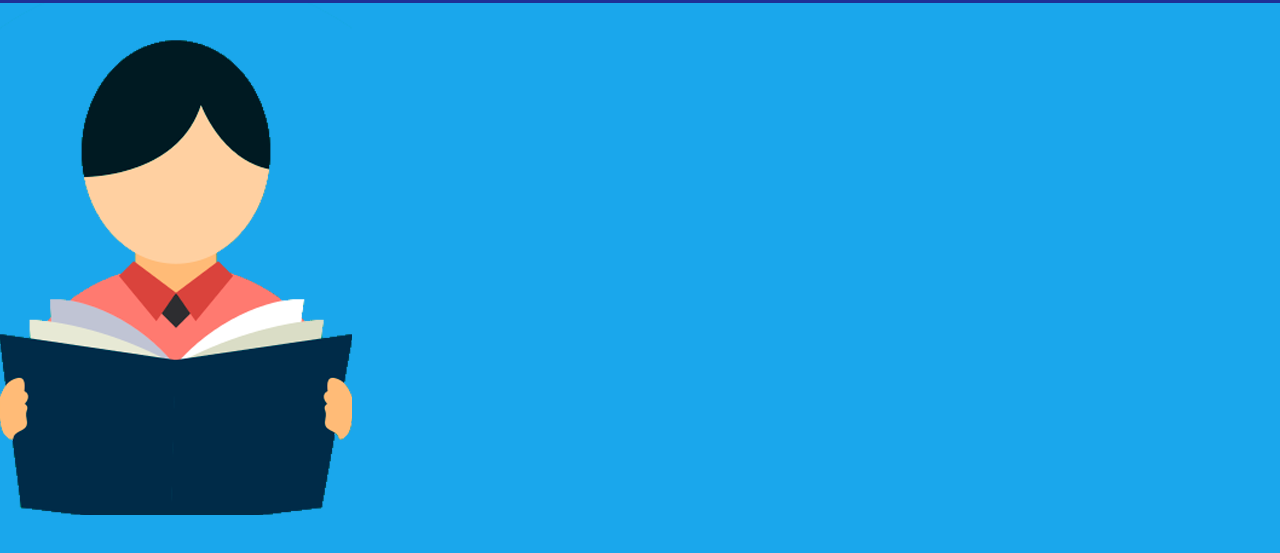
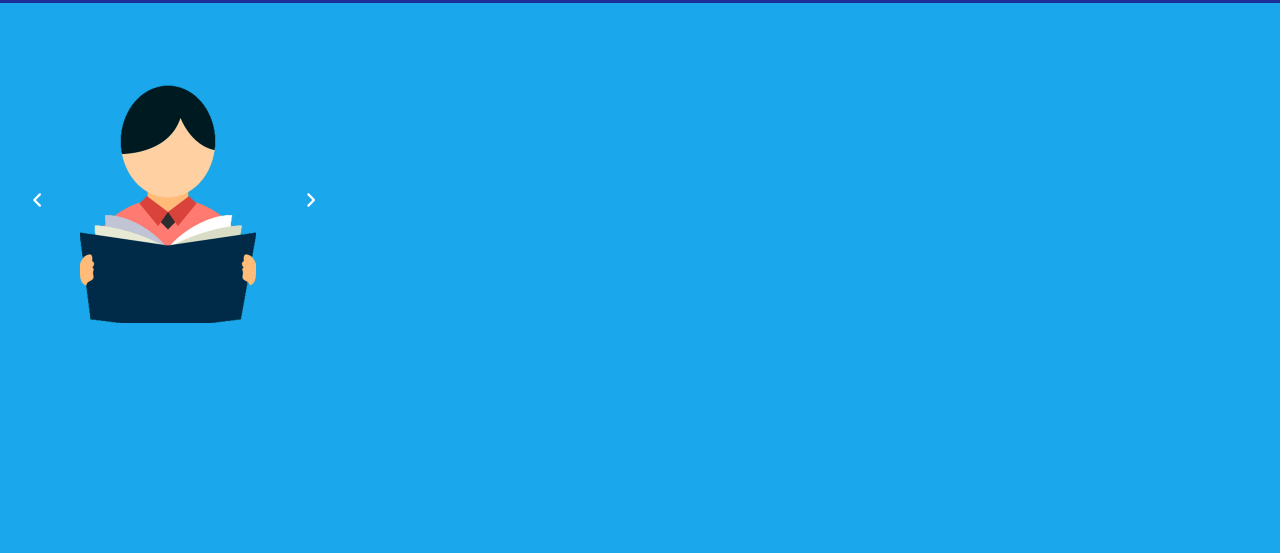
Before and after one commit to MustafaCebeci/StajTakipOtomasyonu, a website: page public/html/index.html in a window 1280 px wide. Shown: the part 109-662 px from the top of the page. Drawn offline with Linux system fonts and the light colour scheme.

Commit message:
giriş türü için gerekli sliderın butonları ayarlandı

```diff
--- a/app.js
+++ b/app.js
@@ -6,6 +6,7 @@ const port = 3000;
 
 const routes = require(path.join(__dirname,"./routes/route.js"));
 
+app.use(express.static(path.join(__dirname,"./public")))
 app.use(express.json());
 app.use(routes);
 
--- a/public/css/index.css
+++ b/public/css/index.css
@@ -54,8 +54,40 @@ li:hover{
     /* Profile */
 #login_type{
     flex: 1;
+    position: relative;
+    margin-left: 1rem;
 }
     /* Form */
 #login_form{
     flex: 3;
 }
+.card{
+    position: relative;
+    margin: 4rem;
+}
+.card img{
+    width: auto;
+    height: 16rem;
+}
+#btn1,#btn2{
+    cursor: pointer;
+    position: absolute;
+    background-color: transparent;
+    top: 50%;
+    width: auto;
+    padding: 16px;
+    margin-top: -22px;
+    color: white;
+    font-weight: bold;
+    font-size: 18px;
+    border: none;
+    border-radius: 4px;
+    user-select: none;
+    transition: background-color 0.5s;
+}
+#btn1:hover,#btn2:hover{
+    background-color: rgba(25, 25, 25, 0.8);
+}
+#btn2 {
+    right: 0;
+}
--- a/public/html/index.html
+++ b/public/html/index.html
@@ -5,6 +5,7 @@
     <meta name="viewport" content="width=device-width, initial-scale=1.0">
     <title>Document</title>
     <link rel="stylesheet" href="../css/index.css">
+    <link rel="stylesheet" href="https://cdnjs.cloudflare.com/ajax/libs/font-awesome/6.4.0/css/all.min.css" integrity="sha512-iecdLmaskl7CVkqkXNQ/ZH/XLlvWZOJyj7Yy7tcenmpD1ypASozpmT/E0iPtmFIB46ZmdtAc9eNBvH0H/ZpiBw==" crossorigin="anonymous" referrerpolicy="no-referrer" />
 </head>
 <body>
     <div id="nav">
@@ -27,8 +28,13 @@
             <div class="card" id="c3">
                 <img src="../imgs/student.png" alt="Öğrenci">
             </div>
+            <button id="btn1"><i class="fas fa-angle-left"></i></button>
+            <button id="btn2"><i class="fas fa-angle-right"></i></button>
         </div>
-        <div id="login_form"></div>
+        <div id="login_form">
+
+        </div>
     </div>
+    <script src="https://cdnjs.cloudflare.com/ajax/libs/font-awesome/6.4.0/js/all.min.js" integrity="sha512-fD9DI5bZwQxOi7MhYWnnNPlvXdp/2Pj3XSTRrFs5FQa4mizyGLnJcN6tuvUS6LbmgN1ut+XGSABKvjN0H6Aoow==" crossorigin="anonymous" referrerpolicy="no-referrer"></script>
 </body>
 </html>
--- a/routes/route.js
+++ b/routes/route.js
@@ -1,8 +1,9 @@
 const express = require('express');
 const router = express.Router();
+const path = require('path');
 
 router.get("/",(req,res)=>{
-    res.send("<h1>Zamarin</h1>");
+    res.sendFile(path.join(__dirname,"../public/html/index.html"))
 });
 
 router.get("/*",(req,res)=>{
```
